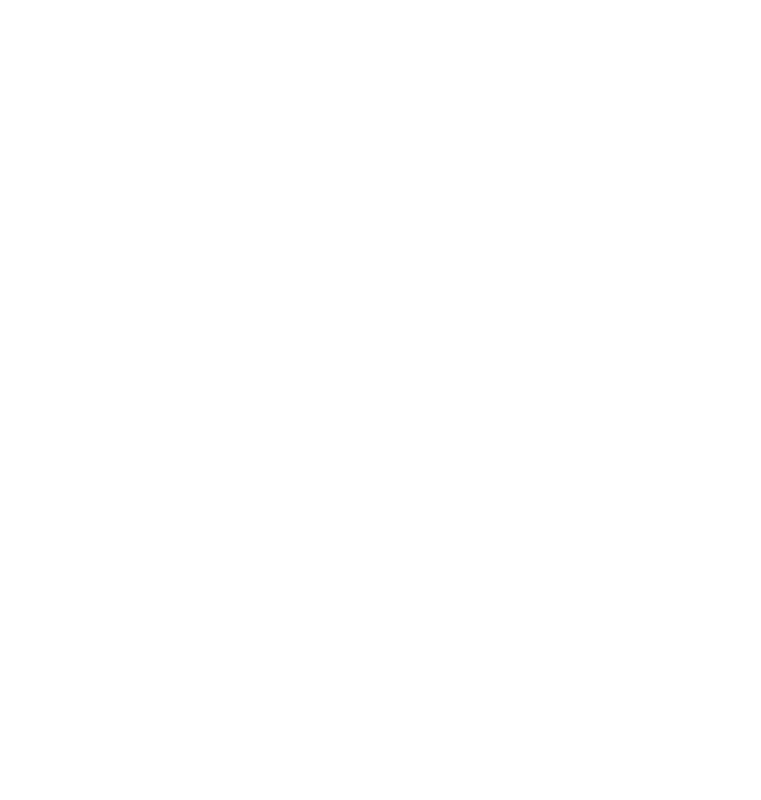
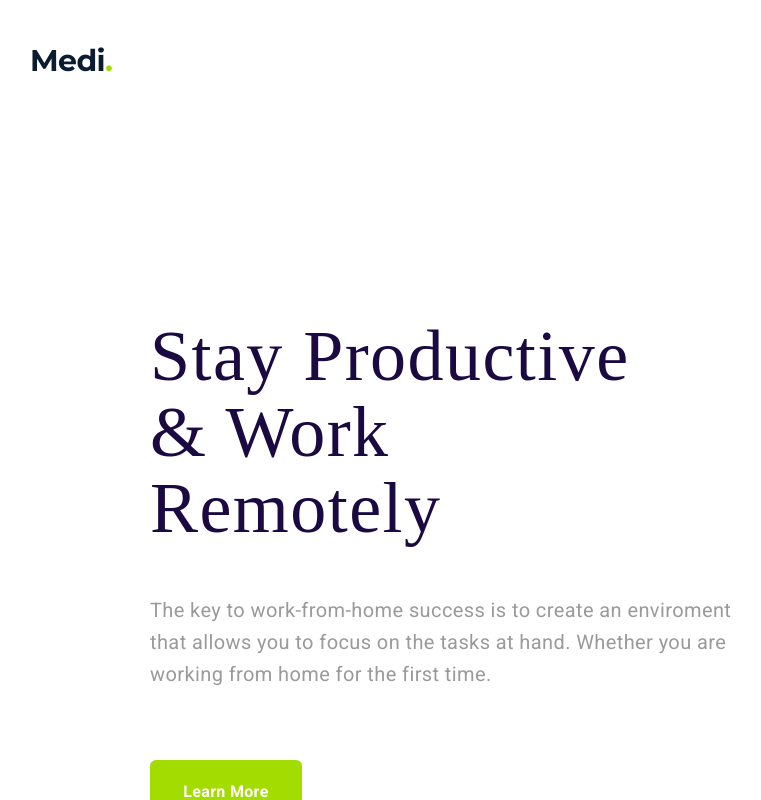
Before and after one commit to birgerosterberg/medi, a plain HTML site: page index.html in a window 1280 px wide. Shown: the top 800 px of the page, without its empty margins (50-811 px from the left). Drawn offline with nearby package versions, Linux system fonts and the light colour scheme; a web font is replaced by a local one.

Commit message:
Finalized the page

```diff
--- a/index.html
+++ b/index.html
@@ -4,22 +4,42 @@
     <meta charset="UTF-8">
     <meta http-equiv="X-UA-Compatible" content="IE=edge">
     <meta name="viewport" content="width=device-width, initial-scale=1.0">
+    <!--Normalize my css life!-->
+    <link rel="stylesheet" href="https://cdnjs.cloudflare.com/ajax/libs/normalize/8.0.1/normalize.css">
+    <!--My own css life!-->
+    <link rel="stylesheet" href="styles/index.css">
+    <!-- Google Fonts will pimp my life! -->
+    <link rel="preconnect" href="https://fonts.googleapis.com">
+    <link rel="preconnect" href="https://fonts.gstatic.com" crossorigin>
+    <link href="https://fonts.googleapis.com/css2?family=Montserrat:wght@700&family=Ramaraja&family=Roboto:wght@400;700&display=swap" rel="stylesheet">
+
     <title>Medi - Multi Screens</title>
 </head>
 <body>
+    <!-- Page Header begins here!  -->
     <header>
-        <h3></h3>
-        <nav> </nav>
+        <!-- Logo txt with right classes for right behaviour! -->
+        <h3 class="logo-txt">Medi<span class="logo-dot">.</span></h3>
+
     </header>
-
-    <section>
-
-        <p></p>
-    </section>
-
-    <section>
-        <img src="" alt="">
-    </section>
-
+    <!-- Main section of the page -->
+    <main>
+        <section>
+            <!-- Main title structure -->
+            <h1 class="main-title">Stay Productive & Work Remotely</h1>
+            <!-- Paragraph structure  -->
+            <p class="main-para">
+                The key to work-from-home success is to create an
+                enviroment that allows you to focus on the tasks at hand.
+                 Whether you are working from home for the first time.
+            </p>
+            <!-- Learn more button with right class structure -->
+            <button class="main-btn">Learn More</button>
+        </section>
+        <!-- Image section of the page! -->
+        <section>
+            <img src="images/green-yoga-girl.png" alt="Girl meditating!">
+        </section>
+    </main>
 </body>
 </html>
--- a/styles/index.css
+++ b/styles/index.css
@@ -0,0 +1,70 @@
+/* Design for the logo txt  */
+.logo-txt {
+    font-family: 'Montserrat', sans-serif;
+    font-style: normal;
+    font-weight: 700;
+    font-size: 30px;
+    line-height: 48px;
+    /* or 160% */
+    letter-spacing: -0.02em;
+    color: #0A1B32;
+    margin-top: 37px;
+    margin-left: 80px;
+}
+.logo-dot {
+    color: #A3DC00;
+}
+/*Make the two main sections stay side by side!*/
+section {
+    display: inline-block;
+}
+/*Make sure the titel is properly placed and styled!*/
+.main-title {
+    max-width: 495px;
+    width: 100%;
+    margin-left: 200px;
+    margin-top: 203px;
+    font-family: 'Ramaraja', serif;
+    font-style: normal;
+    font-weight: 400;
+    font-size: 72px;
+    line-height: 76px;
+    /* or 106% */
+    letter-spacing: 0.02em;
+    color: #1B0A42;
+}
+/* Make sure the paragraph is properly placed and styled! */
+.main-para {
+    max-width: 583px;
+    width: 100%;
+    margin-left: 200px;
+    margin-top: 10px;
+    font-family: 'Roboto', sans-serif;
+    font-style: normal;
+    font-weight: 400;
+    font-size: 20px;
+    line-height: 32px;
+    /* or 160% */
+    letter-spacing: 0.02em;
+    color: #9A9A9A;
+
+}
+/* Pimp my button deluxe model 2.0! Learn More! */
+.main-btn {
+    width: 152px;
+    height: 64px;
+    margin-left: 200px;
+    margin-top: 50px;
+    background-color: #A3DC00;
+    border-radius: 6px;
+    font-family: 'Roboto', sans-serif;
+    font-style: normal;
+    font-weight: 700;
+    font-size: 16px;
+    line-height: 32px;
+    /* or 200% */
+    text-align: center;
+    letter-spacing: 0.02em;
+    color: #FFFFFF;
+    border: none;
+}
```
Also changed, not shown: images/green-yoga-girl.png (added), images/yoga-girl.png (deleted).
